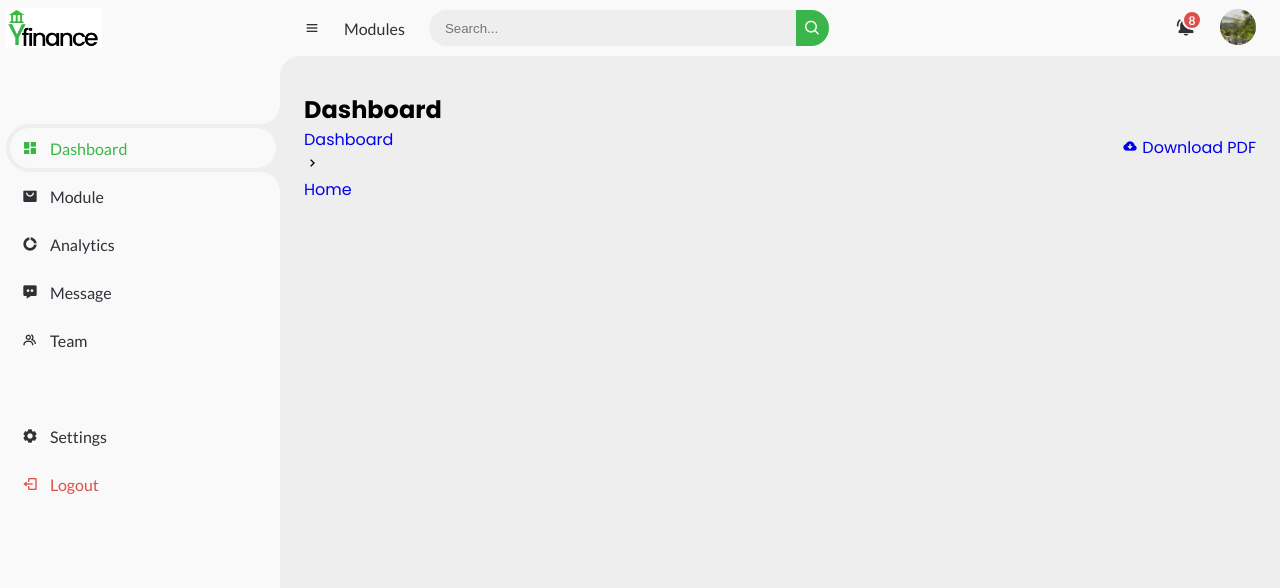
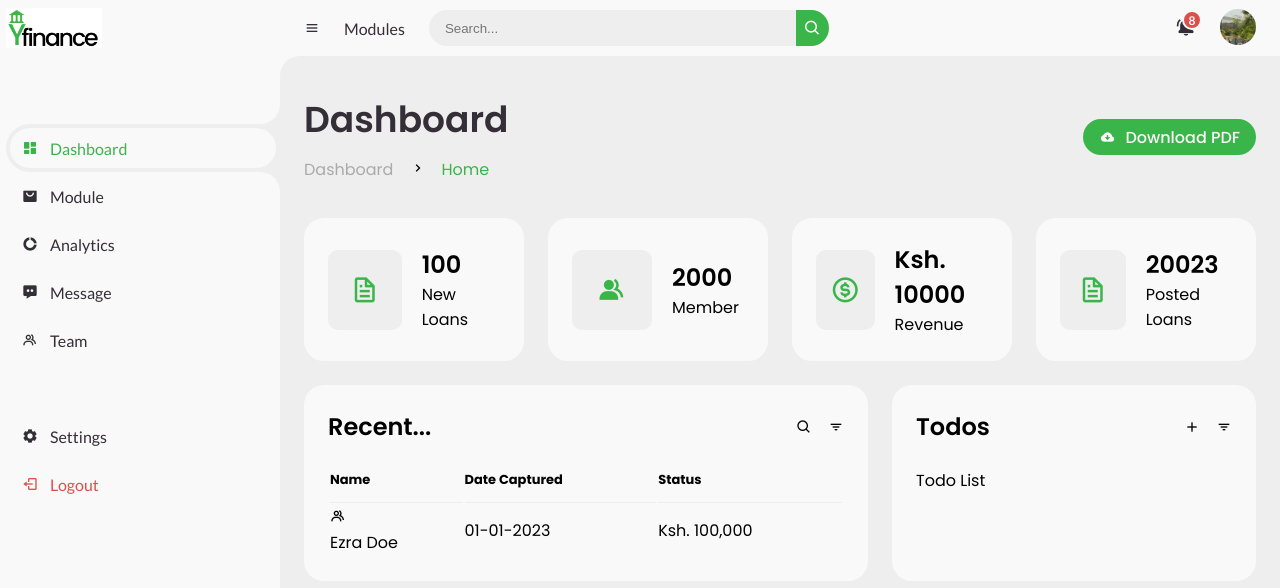
Before and after one commit to Nyarunda/Sacco-Management-System, a plain HTML site: page Front-End/index.html in a window 1280 px wide. Drawn offline with nearby package versions, Linux system fonts and the light colour scheme.

Commit message:
added feature on main

```diff
--- a/Front-End/index.html
+++ b/Front-End/index.html
@@ -104,11 +104,11 @@
                     <h1>Dashboard</h1>
                     <ul class="breadcrumb">
                         <li>
-                            <a href="#" >Dashboard</a>
+                            <a href="#">Dashboard</a>
                         </li>
                         <li><i class="bx bx-chevron-right"></i></li>
                         <li>
-                            <a href="#">Home</a>
+                            <a href="#" class="active">Home</a>
                         </li>
                     </ul>
                 </div>
@@ -117,7 +117,81 @@
                     <span class="text">Download PDF</span>
                 </a>
             </div>
+
+            <ul class="box-info">
+                <li>
+                    <i class='bx bx-file' ></i>
+                    <span class="text">
+                        <h3>100</h3>
+                        <p>New Loans</p>
+                    </span>
+                </li>
+                <li>
+                    <i class='bx bxs-group'></i>
+                    <span class="text">
+                        <h3>2000</h3>
+                        <p>Member </p>
+                    </span>
+                </li>
+                <li>
+                    <i class='bx bx-dollar-circle'></i>
+                    <span class="text">
+                        <h3>Ksh. 10000</h3>
+                        <p>Revenue</p>
+                    </span>
+                </li>
+                <li>
+                    <i class='bx bx-file' ></i>
+                    <span class="text">
+                        <h3>20023</h3>
+                        <p>Posted Loans</p>
+                    </span>
+                </li>
+            </ul>
+
+            <div class="table-data">
+                <div class="recent-data">
+                    <div class="head">
+                        <h3>Recent...</h3>
+                        <i class='bx bx-search'></i>
+                        <i class='bx bx-filter'></i>
+                    </div>
+                    <table>
+                        <thead>
+                            <tr>
+                                <th>Name</th>
+                                <th>Date Captured</th>
+                                <th>Status</th>
+                            </tr>
+                        </thead>
+                        <tbody>
+                            <tr>
+                                <td>
+                                    <i class='bx bx-group'></i>
+                                    <p>Ezra Doe</p>
+                                </td>
+                                <td>01-01-2023</td>
+                                <td><span class="shares bought">Ksh. 100,000</span></td>
+                            </tr>
+                        </tbody>
+                    </table>
+                </div>
+                <div class="todo">
+                    <div class="head">
+                        <h3>Todos</h3>
+                        <i class='bx bx-plus'></i>
+                        <i class='bx bx-filter'></i>
+                    </div>
+                    <ul class="todo-list">
+                        <li>
+                            <p>Todo List</p>
+                            <i class='bx bx-dots-vertical-round'></i>
+                        </li>
+                    </ul>
+                </div>
+            </div>
         </main>
+
     </section>
 <!-- Content section -->
 
--- a/Front-End/style.css
+++ b/Front-End/style.css
@@ -322,8 +322,135 @@ body {
 	display: flex;
 	align-items: center;
 	justify-content: space-between;
+	grid-gap: 16px;
 	flex-wrap: wrap;
 }
+
+#content main .head-title .left h1{
+	font-size: 36px;
+	font-weight: 600;
+	margin-bottom: 10px;
+	color: var(--dark);
+}
+
+#content main .head-title .left .breadcrumb{
+	display: flex;
+	align-items: center;
+	grid-gap: 16px;
+}
+
+#content main .head-title .left .breadcrumb li a{
+	color: var(--dark);
+}
+#content main .head-title .left .breadcrumb li a {
+	color: var(--dark-gray);
+	pointer-events: none;
+}
+
+#content main .head-title .left .breadcrumb li a.active {
+	color: var(--light-green);
+	pointer-events: unset;
+}
+
+#content main .head-title .btn-download{
+	height: 36px;
+	padding: 0 16px;
+	border-radius: 36px;
+	background: var(--light-green);
+	color: var(--light);
+	display: flex;
+	justify-content: center;
+	align-items: center;
+	grid-gap: 10px;
+	font-weight: 500;
+}
+
+#content main .box-info{
+	display: grid;
+	grid-template-columns: repeat(auto-fit, minmax(200px, 1fr));
+	grid-gap: 24px;
+	margin-top: 36px;
+}
+
+#content main .box-info li{
+	padding: 24px;
+	background: var(--light);
+	border-radius: 20px;
+	display: flex;
+	align-items: center;
+	grid-gap: 20px;
+}
+
+#content main .box-info li .bx{
+	height: 80px;
+	width: 80px;
+	border-radius: 10px;
+	font-size: 30px;
+	background: var(--grey);
+	color: var(--light-green);
+	display: flex;
+	justify-content: center;
+	align-items: center;
+}
+
+#content main .box-info li .text h3{
+	font-size: 24px;
+	font-weight: 600;
+}
+
+
+#content main .table-data{
+	display: flex;
+	flex-wrap: wrap;
+	grid-gap: 24px;
+	margin-top: 24px;
+	width: 100%;
+}
+
+#content main .table-data > div{
+	background: var(--light);
+	border-radius: 20px;
+	padding: 24px;
+}
+
+#content main .table-data .head{
+	display: flex;
+	align-items: center;
+	grid-gap: 16px;
+	margin-bottom: 24px;
+}
+
+#content main .table-data .head h3{
+	margin-right: auto;
+	font-size: 24px;
+	font-weight: 600;
+}
+
+#content main .table-data .recent-data{
+	flex-grow: 1;
+	flex-basis: 500px;
+}
+
+#content main .table-data .recent-data table{
+	width: 100%;
+}
+
+#content main .table-data .recent-data table th{
+	padding-bottom: 12px;
+	font-size: 13px;
+	text-align: left;
+	border-bottom: 1px solid var(--grey);
+}
+
+
+#content main .table-data .todo{
+	flex-grow: 1;
+	flex-basis: 300px;
+}
+
+
+
+
 
 /* MAIN */
 
```
